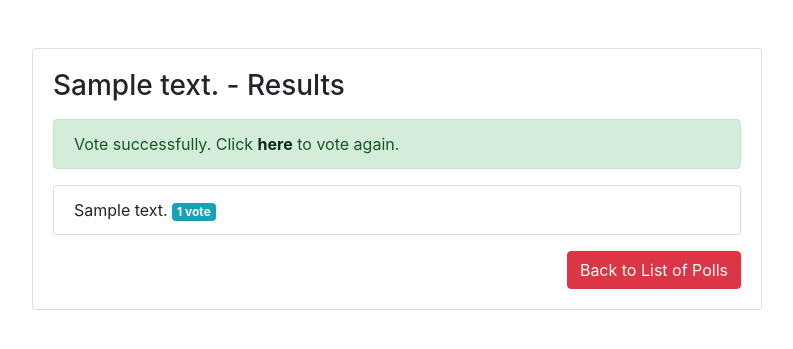
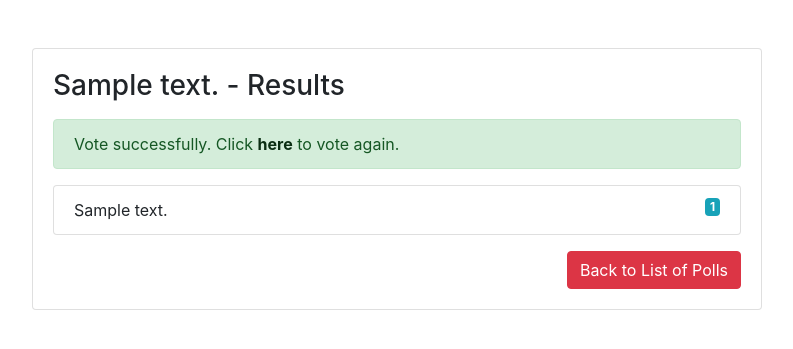
Before and after one commit to nicenicegame/ku-polls, a Django app: page /polls/1/results/ in a window 1280 px wide. Shown: the top 349 px of the page, without its empty margins (243-1036 px from the left). Run offline with Django 3.2, Linux system fonts and the light colour scheme; tables that the repository leaves empty hold one stand-in row (values such as "Sample post"); some libraries are stand-ins or nearby versions.

Commit message:
Improve appearance of voting results page

```diff
--- a/polls/templates/polls/index.html
+++ b/polls/templates/polls/index.html
@@ -36,7 +36,7 @@
                     class="btn btn-success {% if not question.can_vote %}disabled{% endif %} btn-block">Vote</a>
             </div>
             <div class="col-6 col-md-2 pt-1">
-                <a href="{% url 'polls:results' question.id %}" class="btn btn-danger btn-block">Result</a>
+                <a href="{% url 'polls:results' question.id %}" class="btn btn-primary btn-block">Result</a>
             </div>
         </div>
     {% endfor %}
--- a/polls/templates/polls/results.html
+++ b/polls/templates/polls/results.html
@@ -11,7 +11,7 @@
 {% for choice in question.choice_set.all %}
     <li class="list-group-item">
         {{ choice.choice_text }}
-        <span class="badge badge-info">{{ choice.votes }} vote{{ choice.votes|pluralize }}</span>
+        <span class="badge badge-info float-right">{{ choice.votes }}</span>
     </li>
 {% endfor %}
 </ul>
```
